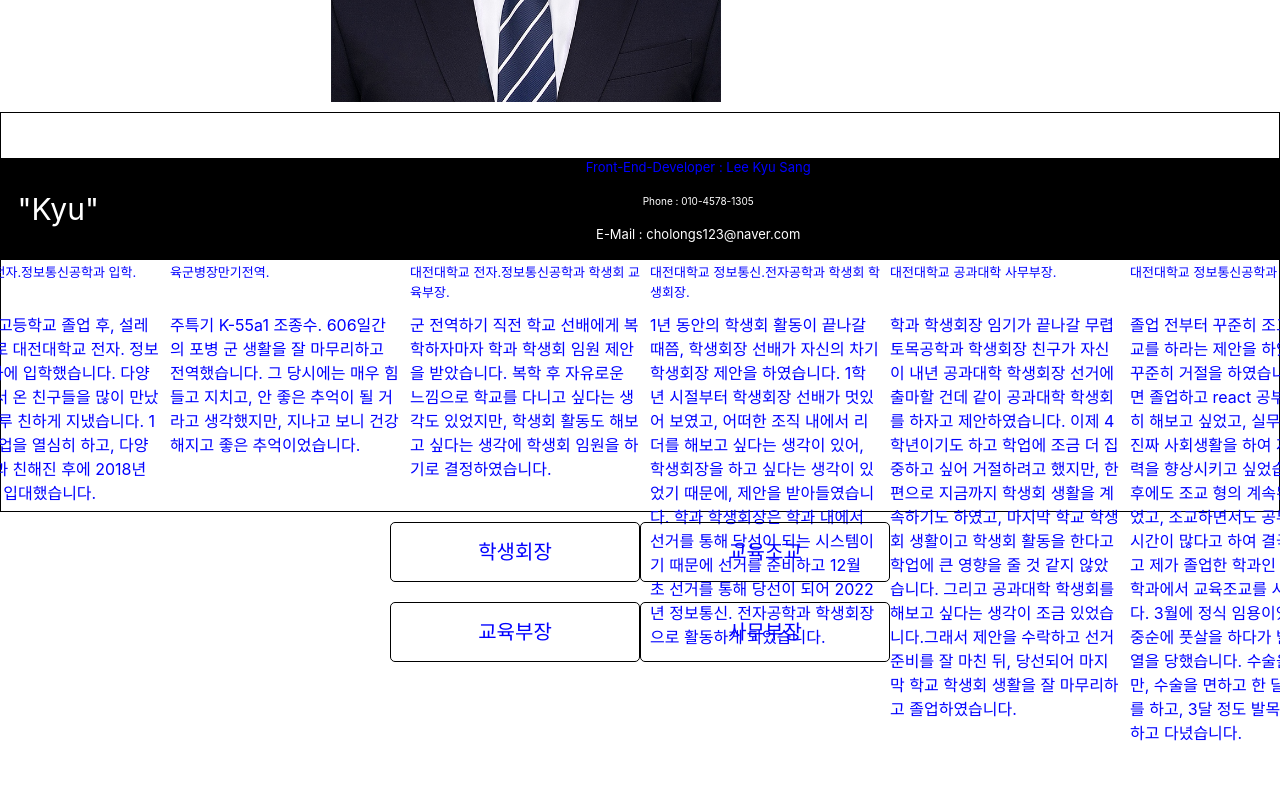
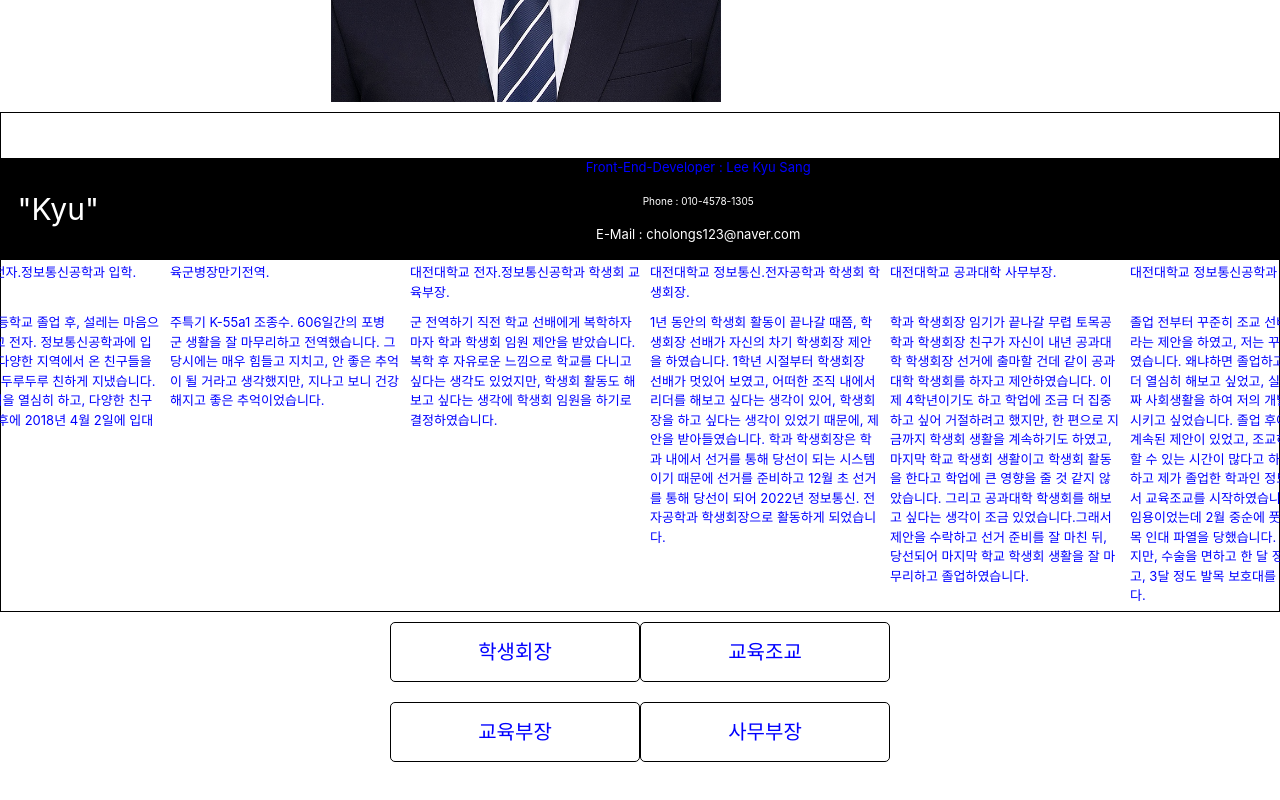
Before and after one commit to kyusang0330/react-self-introduction, a React (Create React App) app: page /profile in a window 1280 px wide. Shown: the part 540-1340 px from the top of the page. Built offline with nearby package versions, Linux system fonts and the light colour scheme.

Commit message:
style-component

```diff
--- a/src/styles/profile_styled.js
+++ b/src/styles/profile_styled.js
@@ -20,7 +20,7 @@ const ProfileIntro = styled.p``;
 const ProfileListContainer = styled.div`
   display: flex;
   justify-content: center;
-  height: 400px;
+  height: 500px;
   border: 1px solid black;
 `;
 
@@ -42,7 +42,8 @@ const ProfileListTitle = styled.div`
 `;
 
 const ProfileListDesc = styled.div`
-  height: 250px;
+  height: 350px;
+  font-size: 13px;
 `;
 
 export {
```
